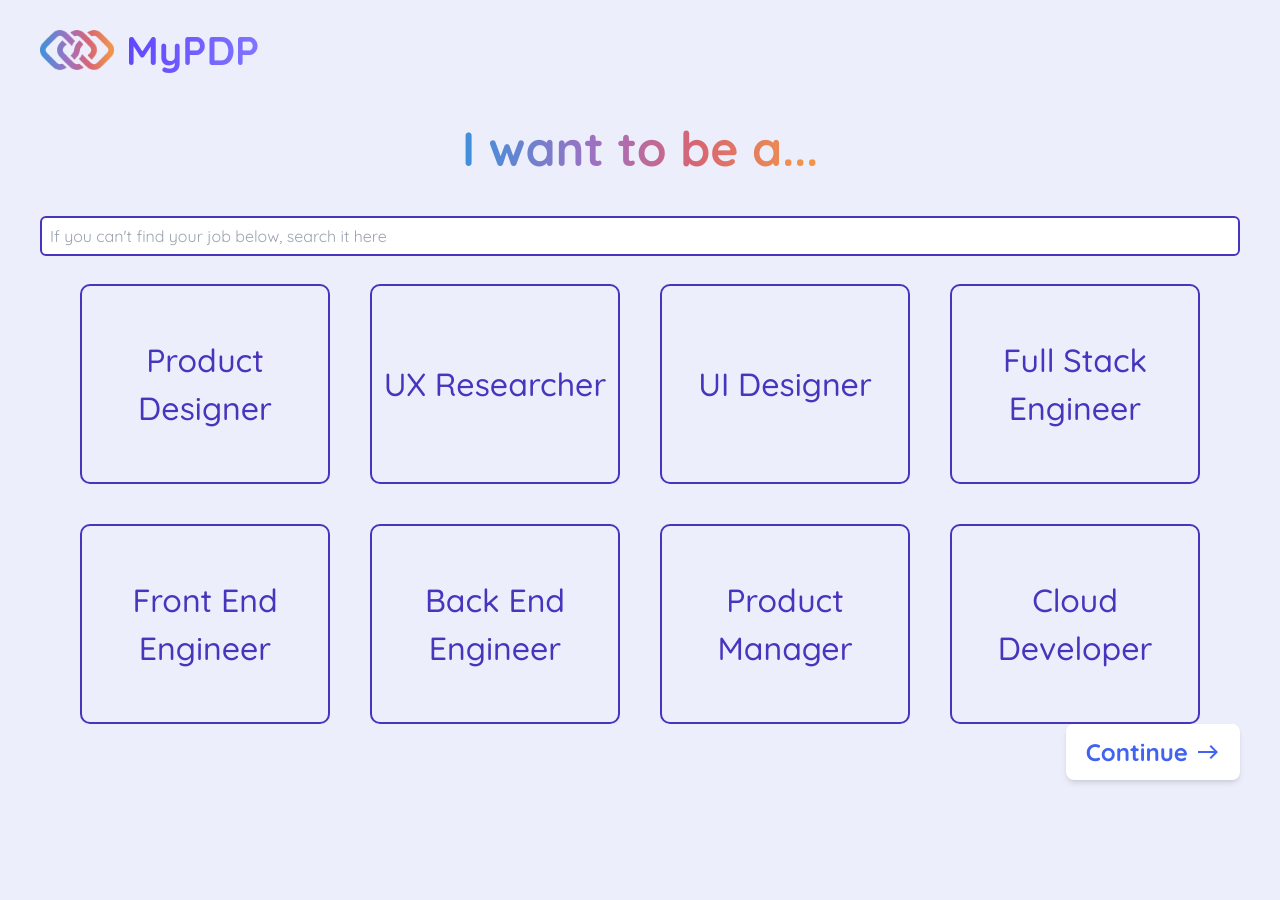
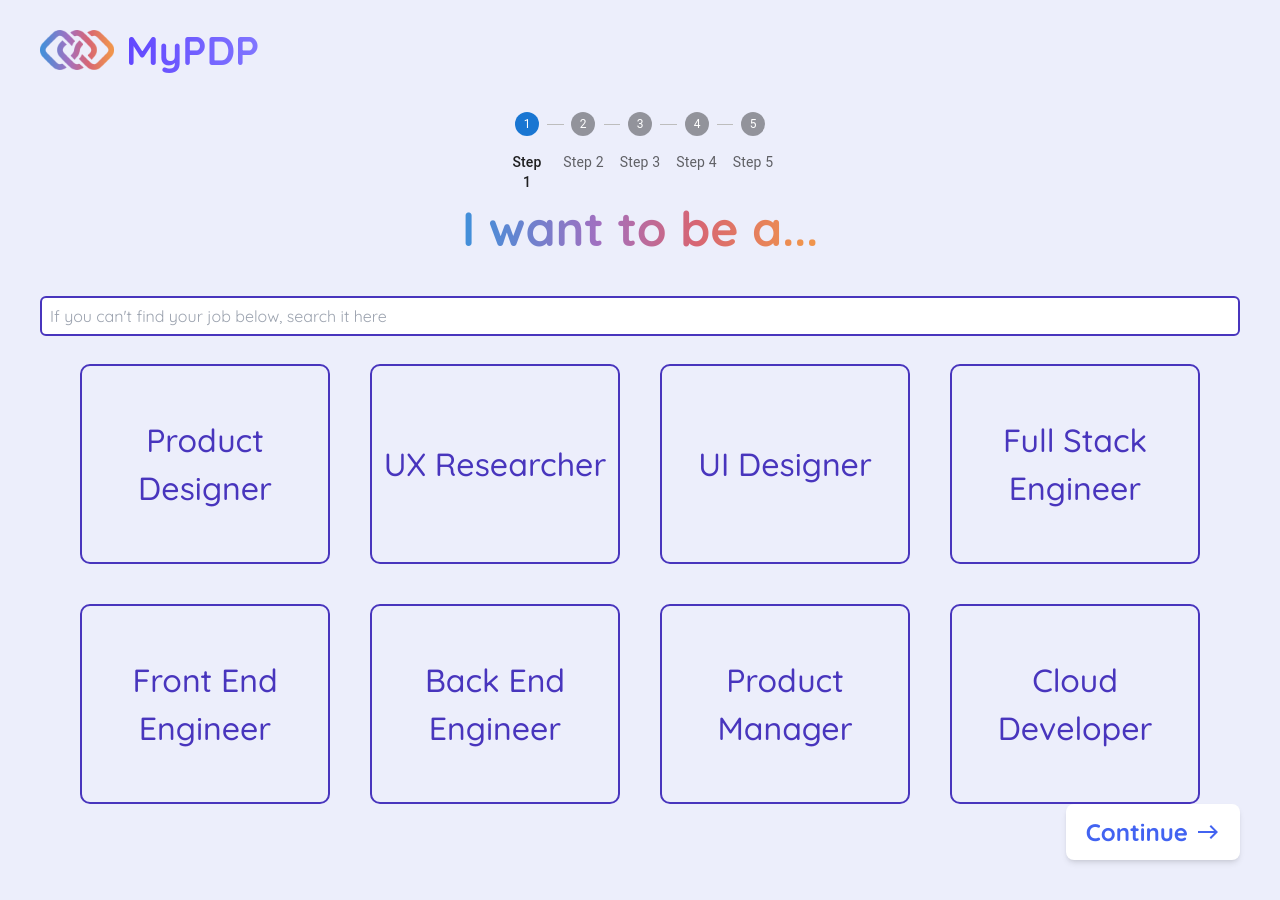
Before and after one commit to britzky/career-coach, a React (Vite) app in the folder frontend/career-coach/: page /desired-job in a window 1280 px wide. Before the commit the page ends 820 px from the top, so only its background shows below. Built offline with nearby package versions, Linux system fonts and the light colour scheme.

Commit message:
integrated stepper component so that user can see their progress

```diff
--- a/frontend/career-coach/src/pages/DesiredJob/DesiredJob.tsx
+++ b/frontend/career-coach/src/pages/DesiredJob/DesiredJob.tsx
@@ -1,16 +1,21 @@
 import { useState, useEffect } from 'react';
 import { useNavigate } from 'react-router-dom';
+import { Stepper, Step, StepLabel } from '@mui/material';
 import { CareerInfoCard, InputBox, NavButton } from '../../components'
 import { useCareerDetails } from '../../context/CareerContext';
 
+const totalSteps = 5;
+
 export const DesiredJob = () => {
-  const  { careerDetails, updateCareer } = useCareerDetails()
+  const { careerDetails, updateCareer } = useCareerDetails()
   const [selectedCard, setSelectedCard] = useState<string | null>(null)
   const navigate = useNavigate();
+  const [activeStep, setActiveStep] = useState(-1);
 
   const handleCardClick = (tag: string) => {
     updateCareer('career', tag)
     setSelectedCard(tag)
+    // handleNext()
   }
 
   const handleInputChange = (value: string) => {
@@ -34,15 +39,32 @@ export const DesiredJob = () => {
     console.log(careerDetails)
   }, [careerDetails])
 
+  useEffect(() => {
+    // Count the current step based on whether a selection is made or not
+    setActiveStep(selectedCard || careerDetails.career ? 1 : 0);
+  }, [selectedCard, careerDetails.career]);
+
   const handleContinueClick = () => {
     if (selectedCard) {
       navigate('/job-level')
     }
   }
+  // const handleNext = () => {
+  //   setActiveStep((prevActiveStep) => prevActiveStep +1)
+  // }
+
+  // const progress = ((activeStep +1) / totalSteps) * 100;
 
   return (
     <div className="flex justify-center min-h-screen w-full">
       <div className="flex flex-col items-center mt-28 w-full">
+        <Stepper activeStep={activeStep} alternativeLabel>
+          {[...Array(totalSteps)].map((_, index) => (
+            <Step key={index}>
+              <StepLabel>{`Step ${index + 1}`}</StepLabel>
+            </Step>
+          ))}
+        </Stepper>
         <div className="flex justify-center mb-8">
           <p className="text-purpleText text-xl font-bold bg-desired-job gradient-text">I want to be a...</p>
         </div>
--- a/frontend/career-coach/src/pages/HoursPerWeek/HoursPerWeek.tsx
+++ b/frontend/career-coach/src/pages/HoursPerWeek/HoursPerWeek.tsx
@@ -1,13 +1,17 @@
 import { useState, useEffect, ChangeEvent } from 'react' // added useState
 import { useNavigate } from 'react-router-dom';
+import { Stepper, Step, StepLabel } from '@mui/material';
 import { InputBox, NavButton } from "../../components"
 import { useCareerDetails } from "../../context/CareerContext"
+
+const totalSteps = 5;
 
 export const HoursPerWeek = () => {
   const {updateCareer, careerDetails} = useCareerDetails()
   const [hours, setHours] = useState(careerDetails.hours_dedicated_to_learning || 0);
   const [isValidInput, setIsValidInput] = useState(true);
   const navigate = useNavigate();
+  const [activeStep, setActiveStep] = useState(2);
 
   // need to add validation before shipping to production
   const handleSliderChange = (event: ChangeEvent<HTMLInputElement>) => {
@@ -37,9 +41,21 @@ export const HoursPerWeek = () => {
     console.log(careerDetails)
   }, [careerDetails])
 
+  useEffect(() => {
+    setActiveStep(hours > 0 ? 3 : 2);
+  }, [hours]);
+
+
   return (
     <div className="flex justify-center min-h-screen">
       <div className="flex flex-col items-center w-full mt-28">
+        <Stepper activeStep={activeStep} alternativeLabel>
+          {[...Array(totalSteps)].map((_, index) => (
+            <Step key={index}>
+              <StepLabel>{`Step ${index + 1}`}</StepLabel>
+            </Step>
+          ))}
+        </Stepper>
         <p className="text-purpleText text-xl font-bold">How many <span className="bg-hours-per-week gradient-text">hours per week</span> can you dedicate?</p>
         <div className="w-[210px] my-14 flex items-center">
           <InputBox value={hours} placeholder='0' onChange={handleInputChange} />
--- a/frontend/career-coach/src/pages/JobLevel/JobLevel.tsx
+++ b/frontend/career-coach/src/pages/JobLevel/JobLevel.tsx
@@ -1,13 +1,16 @@
 import { useState, useEffect } from 'react';
 import { useNavigate } from 'react-router-dom';
+import { Stepper, Step, StepLabel } from '@mui/material';
 import { CareerInfoCard, NavButton } from '../../components';
 import { useCareerDetails } from '../../context/CareerContext';
 
+const totalSteps = 5;
 
 export const JobLevel = () => {
   const { careerDetails, updateCareer } = useCareerDetails()
   const [selectedCard, setSelectedCard] = useState<string | null>(null)
-  const navigate = useNavigate();
+  const navigate = useNavigate()
+  const [activeStep, setActiveStep] = useState(1);
 
   const handleCardClick = (tag: string) => {
     updateCareer('experience', tag)
@@ -18,6 +21,11 @@ export const JobLevel = () => {
     console.log(careerDetails)
   }, [careerDetails])
 
+  useEffect(() => {
+    // Count the current step based on whether a selection is made or not
+    setActiveStep(selectedCard ? 2 : 1);
+  }, [selectedCard]);
+
   const handleContinueClick = () => {
     if (selectedCard) {
       navigate('/hours-per-week')
@@ -27,6 +35,13 @@ export const JobLevel = () => {
   return (
     <div className="flex justify-center min-h-screen w-full">
       <div className="flex flex-col w-full mt-28">
+        <Stepper activeStep={activeStep} alternativeLabel>
+          {[...Array(totalSteps)].map((_, index) => (
+            <Step key={index}>
+              <StepLabel>{`Step ${index + 1}`}</StepLabel>
+            </Step>
+          ))}
+        </Stepper>
         <div className="flex justify-center mb-8">
           <p className="text-purpleText text-xl font-bold">What is your <span className="bg-desired-job-level gradient-text">Expected Level </span>at your new job?</p>
         </div>
--- a/frontend/career-coach/src/pages/LearningStyle/LearningStyle.tsx
+++ b/frontend/career-coach/src/pages/LearningStyle/LearningStyle.tsx
@@ -1,12 +1,16 @@
 import { useState, useEffect } from 'react';
 import { useNavigate } from 'react-router-dom';
+import { Stepper, Step, StepLabel } from '@mui/material';
 import { CareerInfoCard, NavButton } from '../../components';
 import { useCareerDetails } from '../../context/CareerContext';
+
+const totalSteps = 5;
 
 export const LearningStyle = () => {
   const  { careerDetails, updateCareer } = useCareerDetails()
   const [selectedCard, setSelectedCard] = useState<string | null>(null)
-  const navigate = useNavigate();
+  const navigate = useNavigate()
+  const [activeStep, setActiveStep] = useState(3);
 
   const handleCardClick = (tag: string) => {
     updateCareer('preferred_learning_style', tag)
@@ -17,6 +21,10 @@ export const LearningStyle = () => {
     console.log(careerDetails)
   }, [careerDetails])
 
+  useEffect(() => {
+    setActiveStep(selectedCard ? 4 : 3); // Set active step based on whether a selection is made
+  }, [selectedCard]);
+
   const handleContinueClick = () => {
     if (selectedCard) {
       navigate('/timeframe')
@@ -26,6 +34,13 @@ export const LearningStyle = () => {
   return (
     <div className="flex justify-center min-h-screen w-full">
       <div className="flex flex-col w-full mt-28">
+        <Stepper activeStep={activeStep} alternativeLabel>
+          {[...Array(totalSteps)].map((_, index) => (
+            <Step key={index}>
+              <StepLabel>{`Step ${index + 1}`}</StepLabel>
+            </Step>
+          ))}
+        </Stepper>
         <div className="flex justify-center mb-8">
           <p className="text-purpleText text-xl font-bold">What is the preferred <span className="bg-learning-style gradient-text">learning style</span>?</p>
         </div>
--- a/frontend/career-coach/src/pages/SkillLevel/SkillLevel.tsx
+++ b/frontend/career-coach/src/pages/SkillLevel/SkillLevel.tsx
@@ -1,13 +1,16 @@
 import { useState, useEffect } from 'react';
 import { useNavigate } from 'react-router-dom';
+import { Stepper, Step, StepLabel } from '@mui/material';
 import { CareerInfoCard, NavButton } from '../../components';
 import { useCareerDetails } from '../../context/CareerContext';
 
+const totalSteps = 5;
 
 export const SkillLevel = () => {
   const { careerDetails, updateCareer, submitCareerDetails, loading, roadmap } = useCareerDetails()
   const [selectedCard, setSelectedCard] = useState<string | null>(null)
-  const navigate = useNavigate();
+  const navigate = useNavigate()
+  const [activeStep, setActiveStep] = useState(4)
 
   const handleCardClick = (tag: string) => {
     updateCareer('current_knowledge', tag)
@@ -37,9 +40,20 @@ export const SkillLevel = () => {
     }
   }, [loading, navigate, roadmap])
 
+  useEffect(() => {
+    setActiveStep(selectedCard ? 5 : 4);
+  }, [selectedCard]);
+
   return (
     <div className="flex justify-center min-h-screen w-full">
       <div className="flex flex-col w-full mt-28">
+        <Stepper activeStep={activeStep} alternativeLabel>
+          {[...Array(totalSteps)].map((_, index) => (
+            <Step key={index}>
+              <StepLabel>{`Step ${index + 1}`}</StepLabel>
+            </Step>
+          ))}
+        </Stepper>
         <div className="flex justify-center mb-8">
           <p className="text-purpleText text-xl font-bold">What is your current knowledge in <span className="bg-current-knowledge gradient-text">{careerDetails.career}</span>?</p>
         </div>
--- a/frontend/career-coach/src/pages/Timeframe/Timeframe.tsx
+++ b/frontend/career-coach/src/pages/Timeframe/Timeframe.tsx
@@ -1,4 +1,5 @@
 import { InputBox, NavButton } from '../../components'
+import InfoIcon from '@mui/icons-material/Info'
 // import { useCareerDetails } from '../../context/CareerContext'
 
 export const Timeframe = () => {
@@ -22,6 +23,7 @@ export const Timeframe = () => {
             </div>
             <div className="mt-auto mb-10">
                 <h5 className="font-medium text-sm text-purpleText mb-10">
+                    <span className='mr-2'><InfoIcon /></span>
                     *Attention:
                     The scope of our career roadmap is restricted to a 3 month timeframe,
                     which will increase in a later update.
```
